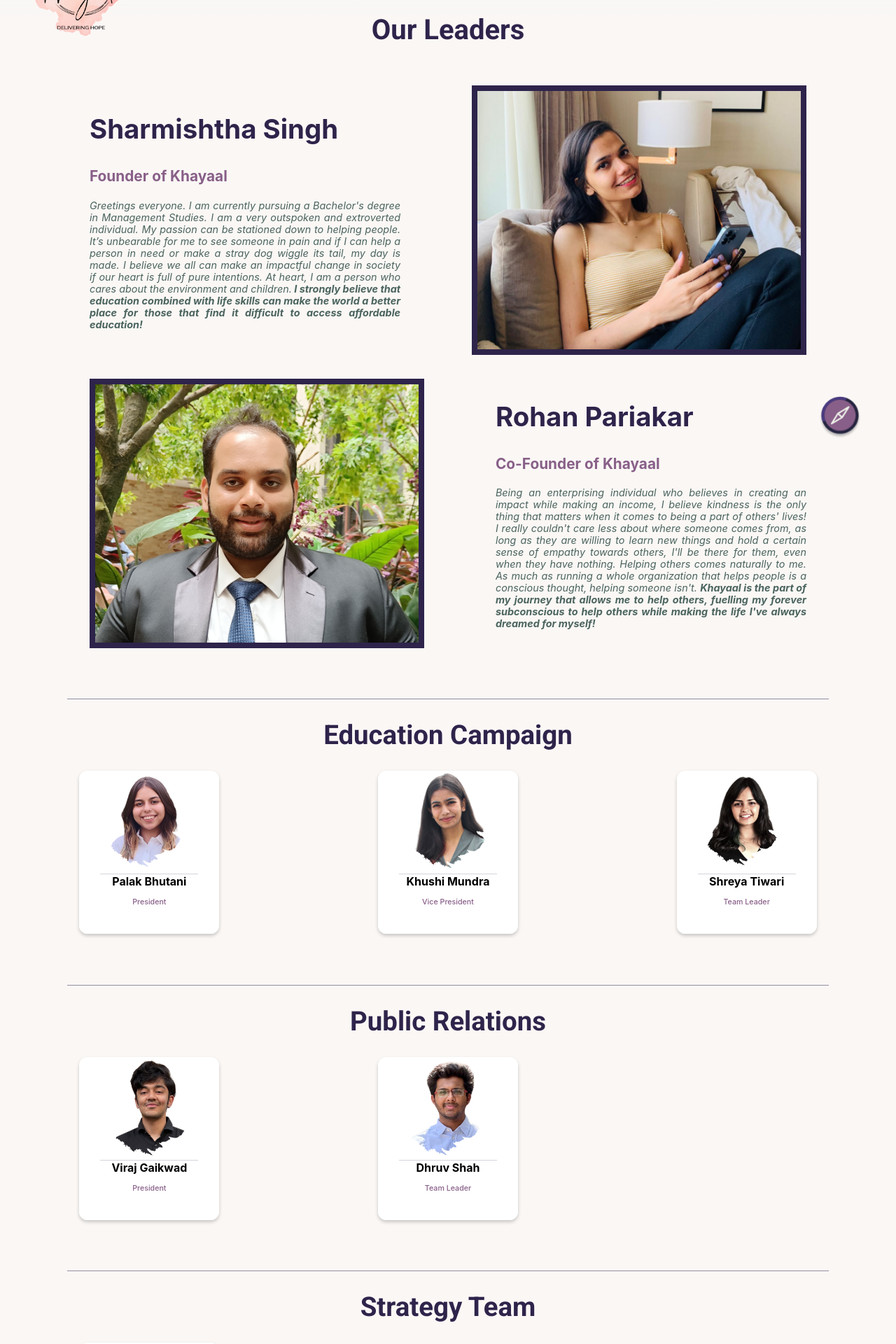
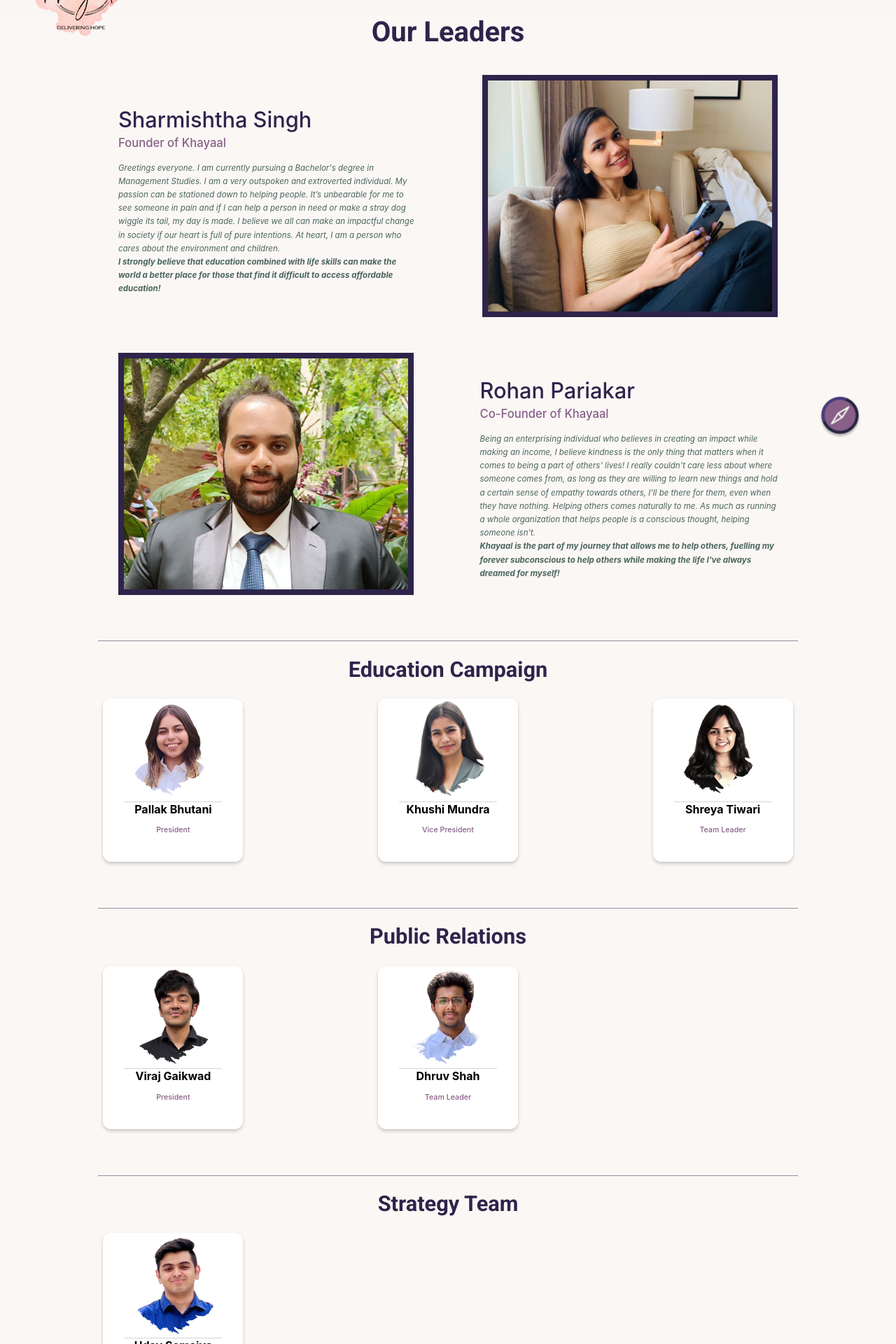
Before and after one commit to roshan1999/khayaal-react-webapp, a React (Create React App) app: page /members in a window 1280 px wide. Shown: the part 120-2040 px from the top of the page at 70% size. Built offline with nearby package versions, Linux system fonts and the light colour scheme.

Commit message:
22 june changes

```diff
--- a/src/Components/MainTitle/MainTitle.css
+++ b/src/Components/MainTitle/MainTitle.css
@@ -6,6 +6,7 @@
   text-align: center;
   font-size: 2.5rem;
   font-weight: bold;
+  margin-bottom: 2vw;
 }
 
 
--- a/src/Components/OurTeams/DividerAndHeading.css
+++ b/src/Components/OurTeams/DividerAndHeading.css
@@ -1,7 +1,7 @@
 .divhead {
   font-family: "Roboto", sans-serif;
   font-weight: 700;
-  line-height: 2.4rem;
+  line-height: 2.4vw;
   display: flex;
   flex-direction: column;
   justify-content: center;
@@ -12,7 +12,7 @@
   border-bottom: 1px solid rgba(46, 36, 75, 0.5);
 }
 .section-heading h2 {
-  font-size: 2.4rem;
+  font-size: 2.4vw;
   color: var(--primary-dark);
   text-align: center;
 }
--- a/src/Components/OurTeams/LeaderDescription.css
+++ b/src/Components/OurTeams/LeaderDescription.css
@@ -1,22 +1,27 @@
 .leaderDesc {
     font-family: 'Roboto', sans-serif;
     font-weight: 700;
-    line-height: 2.4rem;
+    line-height: 2.4vw;
     width:40%;
 }
 .leader-name {
-    font-size: 2.4rem;
+    font-size: 2.4vw;
     color: var(--primary-text-color);
+    margin-bottom: .4vw;
+    font-weight: 500;
 }
 .leader-position {
-    font-size:1.3rem;
+    font-size:1.3vw;
     color:var(--secondary-text-color);
+    margin-top: 0;
+    font-weight: 500;
 }
 .leader-contents  {
     font-style: italic;
-    font-size: 0.9rem;
+    font-size: .9vw;
     color:var(--info-text-color);
-    text-align: justify;
+    text-align: left;
+    line-height: 1.5vw;
 }
 /* @media (max-width: 900px) {
     .leader-desc {
--- a/src/Components/OurTeams/LeaderDescription.jsx
+++ b/src/Components/OurTeams/LeaderDescription.jsx
@@ -5,7 +5,7 @@ const LeaderDescription = (props) => {
         <div className="leader-desc">
             <h2 className="leader-name">{props.nameText}</h2>
             <h3 className="leader-position">{props.positionText}</h3>
-           <center> <p className="leader-contents">{props.descText}<b className="boldt">{props.bold}</b></p></center>
+           <center> <p className="leader-contents">{props.descText}<br/><b className="boldt">{props.bold}</b></p></center>
         </div>
      );
 }
--- a/src/Components/ParentLeader1/ParentLeader1.css
+++ b/src/Components/ParentLeader1/ParentLeader1.css
@@ -5,6 +5,7 @@
     margin-right: 10%;
     gap: 10%;
     align-items: center;
+    margin-bottom: 4vw;
 }
 
 .lpcdes{
@@ -19,10 +20,10 @@
 .leadimage{
 
     box-sizing: border-box;
-    width: auto;
-    height: auto;
-    max-width: 100%;
-    max-height: 385.6px;
+    width: 33vw;
+    height: 27vw;
+    /* max-width: 33.16vw;
+    max-height: 100%; */
     border: 8px solid var(--primary-dark);
-    margin-top: 0.83em;
+
 }
--- a/src/Components/ParentLeader2/ParentLeader2.css
+++ b/src/Components/ParentLeader2/ParentLeader2.css
@@ -54,10 +54,8 @@
 .leadimage-2{
 
     box-sizing: border-box;
-    width: auto;
-    height: auto;
-    max-width: 100%;
-    max-height: 385.6px;
+    width: 33vw;
+    height: 27vw;
     border: 8px solid var(--primary-dark);
-    margin-top: 0.83em;
+    margin-top: 0;
 }
--- a/src/Components/TeamsSecComponent/TeamsSecComponent.css
+++ b/src/Components/TeamsSecComponent/TeamsSecComponent.css
@@ -4,7 +4,7 @@
   flex-basis: 33.3333333333%;
 }
   .cards{
-    row-gap: 1.5rem;
+    row-gap: 1.5vw;
     display: flex;
     flex-wrap: wrap;
     justify-content: flex-start}
--- a/src/Pages/OurTeams/OurTeams.css
+++ b/src/Pages/OurTeams/OurTeams.css
@@ -1,9 +1,9 @@
 .our-teams-container {
     display: flex;
     flex-flow: column wrap;
-    gap:1rem;
-    padding-top:7rem;
-    padding-bottom:5rem;
+    gap:1vw;
+
+    margin: 9vw 4vw;
   }
 
   @media screen and (max-width:719px){
@@ -55,7 +55,7 @@
   }
 
   :target {
-    padding-top: 8rem;
+    padding-top: 8vw;
   }
 
   :link :visited :active {
--- a/src/Pages/OurTeams/OurTeams.jsx
+++ b/src/Pages/OurTeams/OurTeams.jsx
@@ -32,43 +32,43 @@ import FAB from '../Floating-Button/FAB';
 const OurTeams = () => {
     const founder = "Greetings everyone. I am currently pursuing a Bachelor's degree in Management Studies. I am a very outspoken and extroverted individual. My passion can be stationed down to helping people. It’s unbearable for me to see someone in pain and if I can help a person in need or make a stray dog wiggle its tail, my day is made. I believe we all can make an impactful change in society if our heart is full of pure intentions. At heart, I am a person who cares about the environment and children."
     const founderbold=" I strongly believe that education combined with life skills can make the world a better place for those that find it difficult to access affordable education!"
-    const  loremText="Help others without expectations, keep your intentions clear and you will be rewarded."
+    const  lovwText="Help others without expectations, keep your intentions clear and you will be rewarded."
     const Cofounder=" Being an enterprising individual who believes in creating an impact while making an income, I believe kindness is the only thing that matters when it comes to being a part of others' lives! I really couldn't care less about where someone comes from, as long as they are willing to learn new things and hold a certain sense of empathy towards others, I'll be there for them, even when they have nothing. Helping others comes naturally to me. As much as running a whole organization that helps people is a conscious thought, helping someone isn't. "
     const cofounderbold= "Khayaal is the part of my journey that allows me to help others, fuelling my forever subconscious to help others while making the life I've always dreamed for myself!"
     const educationCamp=[
-        {name:"Palak Bhutani", imageurl:ect1, position:"President", quote:loremText},
-        {name:"Khushi Mundra", imageurl:ect2, position:"Vice President", quote:loremText},
-        {name:"Shreya Tiwari", imageurl:ect3, position:"Team Leader", quote:loremText}
+        {name:"Pallak Bhutani", imageurl:ect1, position:"President", quote:lovwText},
+        {name:"Khushi Mundra", imageurl:ect2, position:"Vice President", quote:lovwText},
+        {name:"Shreya Tiwari", imageurl:ect3, position:"Team Leader", quote:lovwText}
     ];
 
     const publicRelations=[
-        {name:"Viraj Gaikwad", imageurl:pr1, position:"President", quote:loremText},
-        {name:"Dhruv Shah", imageurl:pr2, position:"Team Leader", quote:loremText}
+        {name:"Viraj Gaikwad", imageurl:pr1, position:"President", quote:lovwText},
+        {name:"Dhruv Shah", imageurl:pr2, position:"Team Leader", quote:lovwText}
     ];
 
     const stratergyTeam=[
-        {name:"Uday Somaiya", imageurl:st1, position:"President", quote:loremText}
+        {name:"Uday Somaiya", imageurl:st1, position:"President", quote:lovwText}
     ];
 
     const contentWriting=[
-        {name:"Janvi Bhanushali", imageurl:cwt1, position:"President", quote:loremText},
-        {name:"Divyanshi Chopra", imageurl:cwt2, position:"Vice President", quote:loremText},
-        {name:"Heer Danani", imageurl:cwt3, position:"Team Leader", quote:loremText},
-        {name:"Srishti Tiwari", imageurl:cwt4, position:"Team Leader", quote:loremText}
+        {name:"Janvi Bhanushali", imageurl:cwt1, position:"President", quote:lovwText},
+        {name:"Divyanshi Chopra", imageurl:cwt2, position:"Vice President", quote:lovwText},
+        {name:"Heer Danani", imageurl:cwt3, position:"Team Leader", quote:lovwText},
+        {name:"Srishti Tiwari", imageurl:cwt4, position:"Team Leader", quote:lovwText}
     ];
 
     const designTeam=[
-        {name:"Sarika Kamble", imageurl:dt1, position:"President", quote:loremText},
-        {name:"Ishika Soni", imageurl:dt2, position:"Team Leader", quote:loremText}
+        {name:"Sanika Kamble", imageurl:dt1, position:"President", quote:lovwText},
+        {name:"Ishika Soni", imageurl:dt2, position:"Team Leader", quote:lovwText}
     ];
 
     const contentCreaters=[
-        {name:"Iram Dhanani", imageurl:cc1, position:"President", quote:loremText},
-        {name:"Jay Rathod", imageurl:cc2, position:"Team Leader", quote:loremText}
+        {name:"Iram Dhanani", imageurl:cc1, position:"President", quote:lovwText},
+        {name:"Jay Rathod", imageurl:cc2, position:"Team Leader", quote:lovwText}
     ];
 
     const hr=[
-        {name:"Mohammed Rangwala", imageurl:hr1, position:"President", quote:loremText}
+        {name:"Mohammed Rangwala", imageurl:hr1, position:"President", quote:lovwText}
     ];
 
 
@@ -83,7 +83,7 @@ const OurTeams = () => {
         <div className="our-teams-container">
             <MainTitle headingText="Our Leaders"></MainTitle>
             <div id="leaders">
-            <ParentLeader1 name="Sharmishtha Singh" position="Founder of Khayaal" desec={founder} bold={founderbold} imageurl={Founder}></ParentLeader1> <br/>
+            <ParentLeader1 name="Sharmishtha Singh" position="Founder of Khayaal" desec={founder} bold={founderbold} imageurl={Founder}></ParentLeader1>
             <ParentLeader2 name="Rohan Pariakar" position="Co-Founder of Khayaal" desec={Cofounder} bold={cofounderbold}imageurl={CO_F}></ParentLeader2>
             </div>
             <br/><br/>
--- a/src/styles/font.css
+++ b/src/styles/font.css
@@ -1 +1 @@
-@import url('https://fonts.googleapis.com/css2?family=Roboto:wght@300;400;700&display=swap');
+@import url('https://fonts.googleapis.com/css2?family=Roboto:wght@300;400;500;700;900&display=swap');
```
